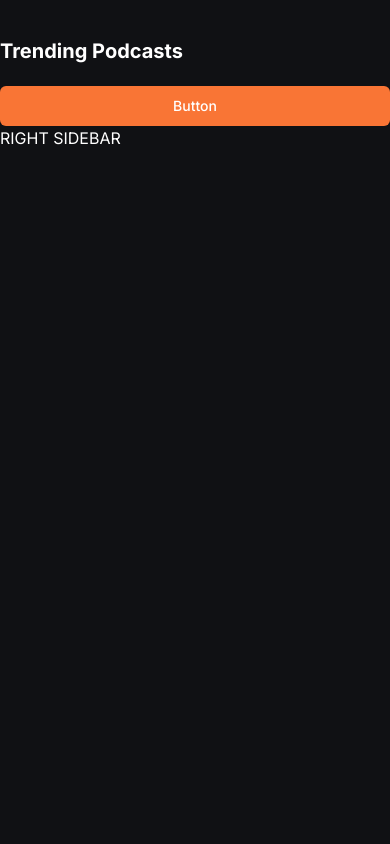
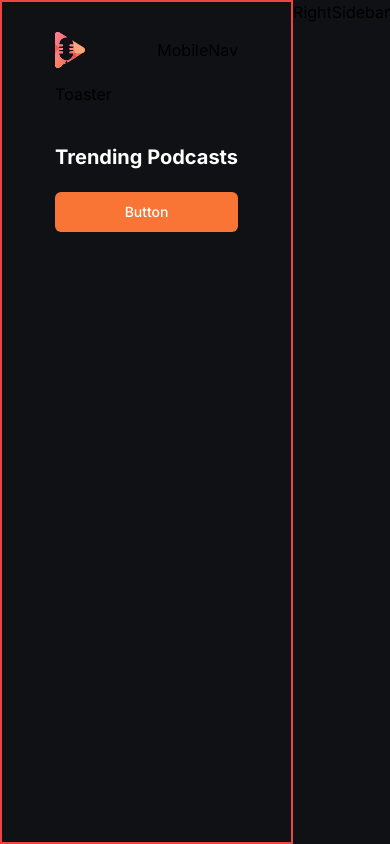
Before and after one commit to afisman/podcast-ai-creator, a Next.js app: page / in a window 390 px wide. Built offline with nearby package versions, Linux system fonts and the light colour scheme.

Commit message:
worked on styling and preparing home layout

```diff
--- a/app/(root)/layout.tsx
+++ b/app/(root)/layout.tsx
@@ -1,4 +1,7 @@
-import LeftSidebar from "@/components/ui/LeftSidebar";
+import LeftSidebar from "@/components/LeftSidebar";
+import MobileNav from "@/components/MobileNav";
+import RightSidebar from "@/components/RightSidebar";
+import Image from "next/image";
 
 export default function RootLayout({
     children,
@@ -6,11 +9,27 @@ export default function RootLayout({
     children: React.ReactNode;
 }>) {
     return (
-        <div>
-            <main>
+        <div className="relative flex flex-col">
+            <main className="relative flex bg-black-3">
                 <LeftSidebar />
-                {children}
-                <p className="text-white-1">RIGHT SIDEBAR</p>
+                <section className="border-2 border-red-500 flex min-h-screen flex-1 flex-col p-4 sm:p-14">
+                    <div className="mx-auto flex-w-full max-w-5xl flex-col max-sm:px-4">
+                        <div className="flex h-16 items-center justify-between md:hidden">
+                            <Image
+                                src="/icons/logo.svg"
+                                alt="menu icon"
+                                width={30}
+                                height={30}
+                            />
+                            <MobileNav />
+                        </div>
+                        <div>
+                            Toaster
+                            {children}
+                        </div>
+                    </div>
+                </section>
+                <RightSidebar />
             </main>
         </div>
     );
--- /dev/null
+++ b/components/MobileNav.tsx
@@ -0,0 +1,9 @@
+import React from 'react'
+
+const MobileNav = () => {
+    return (
+        <div>MobileNav</div>
+    )
+}
+
+export default MobileNav
--- /dev/null
+++ b/components/RightSidebar.tsx
@@ -0,0 +1,9 @@
+import React from 'react';
+
+const RightSidebar = () => {
+    return (
+        <div>RightSidebar</div>
+    )
+}
+
+export default RightSidebar
```
Also changed, not shown: components/LeftSidebar.tsx (renamed from components/ui/LeftSidebar.tsx).
